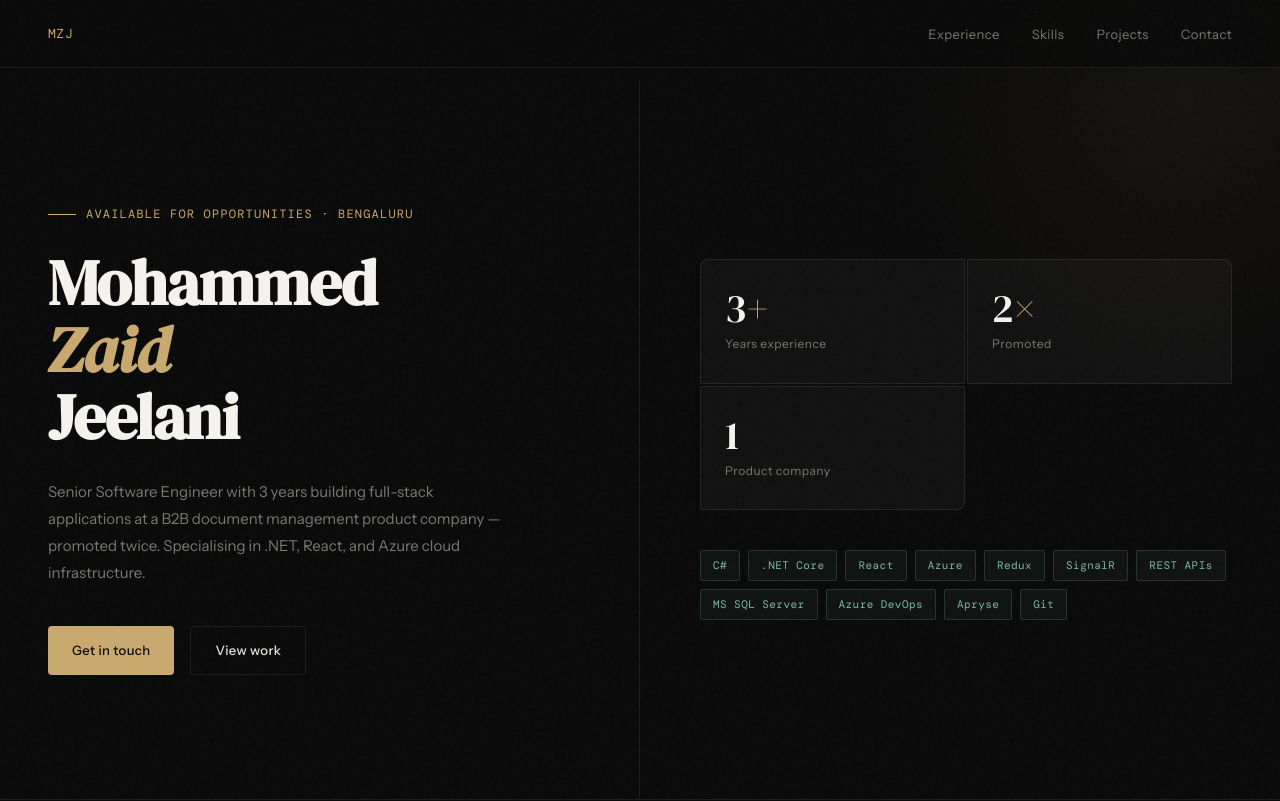
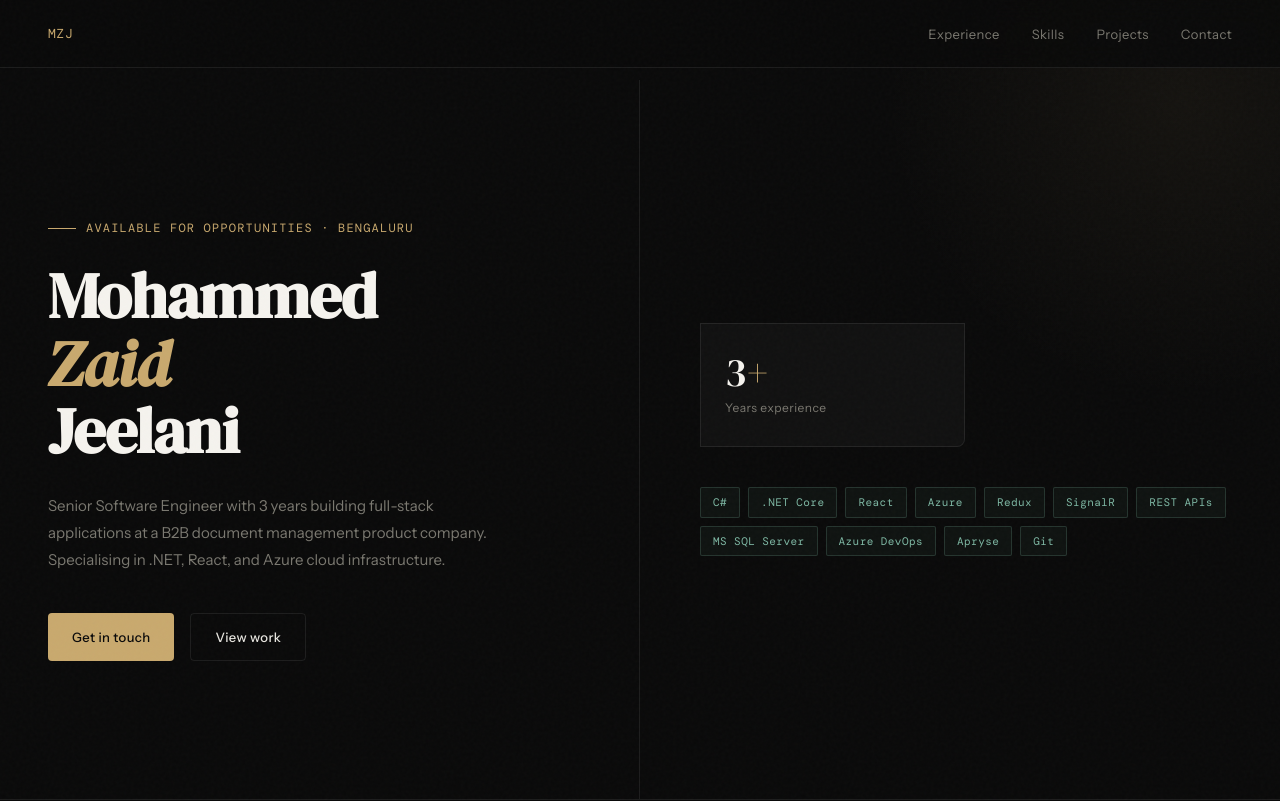
Before and after one commit to ZaidJeelani2107/ZaidJeelani2107.github.io, a plain HTML site: page index.html in a window 1280 px wide. Shown: the top 801 px of the page. Drawn offline with nearby package versions, Linux system fonts and the light colour scheme.

Commit message:
fix formatting and update website with relevant details

```diff
--- a/index.html
+++ b/index.html
@@ -27,7 +27,7 @@
     <div class="hero-tag">Available for opportunities · Bengaluru</div>
     <h1>Mohammed<br><em>Zaid</em><br>Jeelani</h1>
     <p class="hero-summary">
-      Senior Software Engineer with 3 years building full-stack applications at a B2B document management product company — promoted twice. Specialising in .NET, React, and Azure cloud infrastructure.
+      Senior Software Engineer with 3 years building full-stack applications at a B2B document management product company. Specialising in .NET, React, and Azure cloud infrastructure.
     </p>
     <div class="hero-cta">
       <a href="#contact" class="btn btn-primary">Get in touch</a>
@@ -39,14 +39,6 @@
       <div class="stat">
         <div class="stat-num">3<span>+</span></div>
         <div class="stat-label">Years experience</div>
-      </div>
-      <div class="stat">
-        <div class="stat-num">2<span>×</span></div>
-        <div class="stat-label">Promoted</div>
-      </div>
-      <div class="stat">
-        <div class="stat-num">1<span></span></div>
-        <div class="stat-label">Product company</div>
       </div>
     </div>
     <div class="hero-stack">
```
